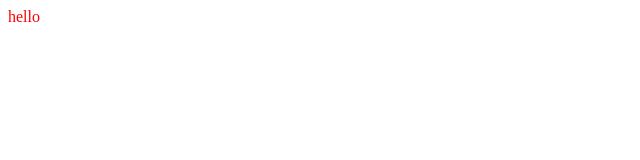
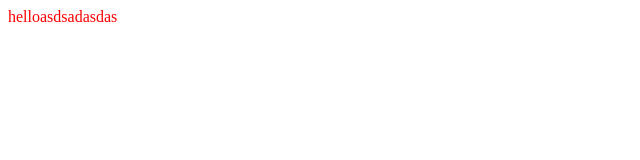
Before and after one commit to TheDThompsonDev/gittest, a plain HTML site: page index.html in a window 1280 px wide. Shown: the full height of the page, 0-640 px from the left. Drawn offline with Linux system fonts and the light colour scheme.

Commit message:
creating conflict

```diff
--- a/index.html
+++ b/index.html
@@ -9,7 +9,7 @@
 </head>
 <body>
     <div>
-        hello
+        helloasdsadasdas
     </div>
 </body>
 <script src="app.js"></script>
```
